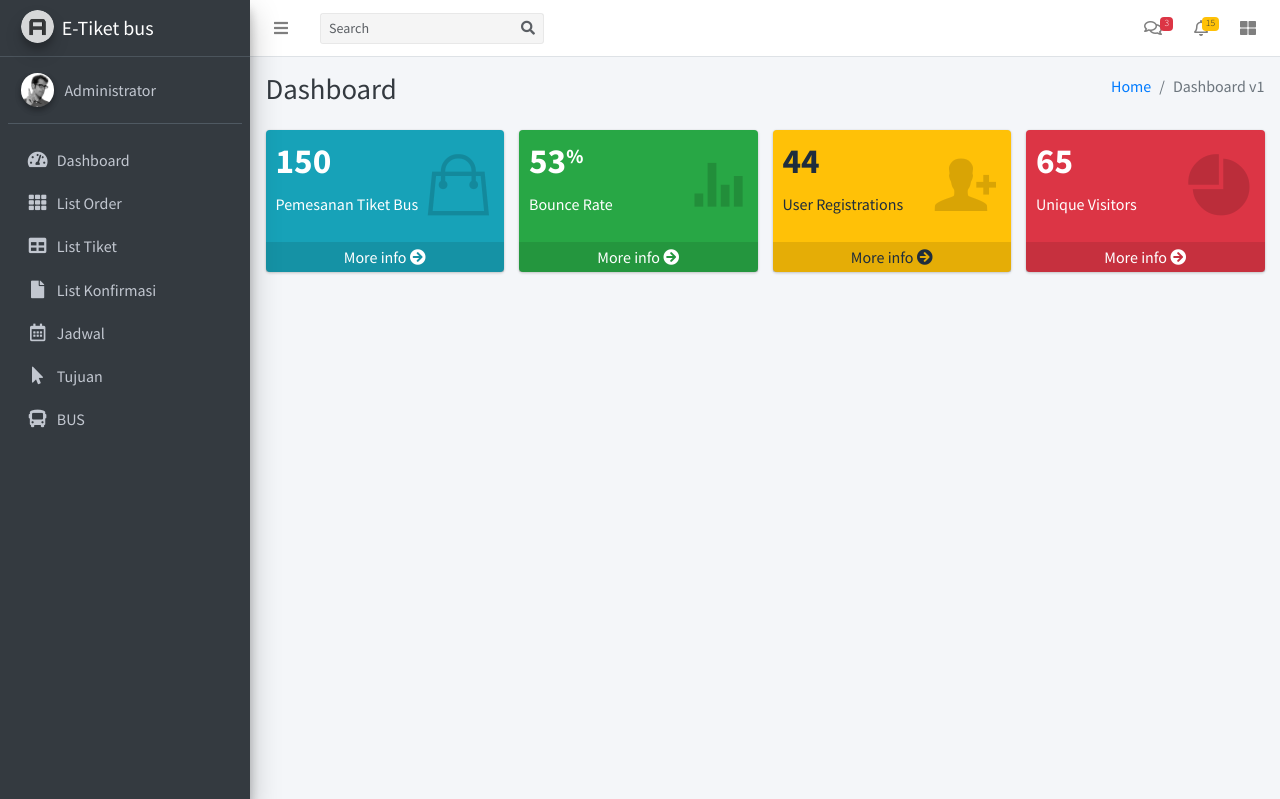
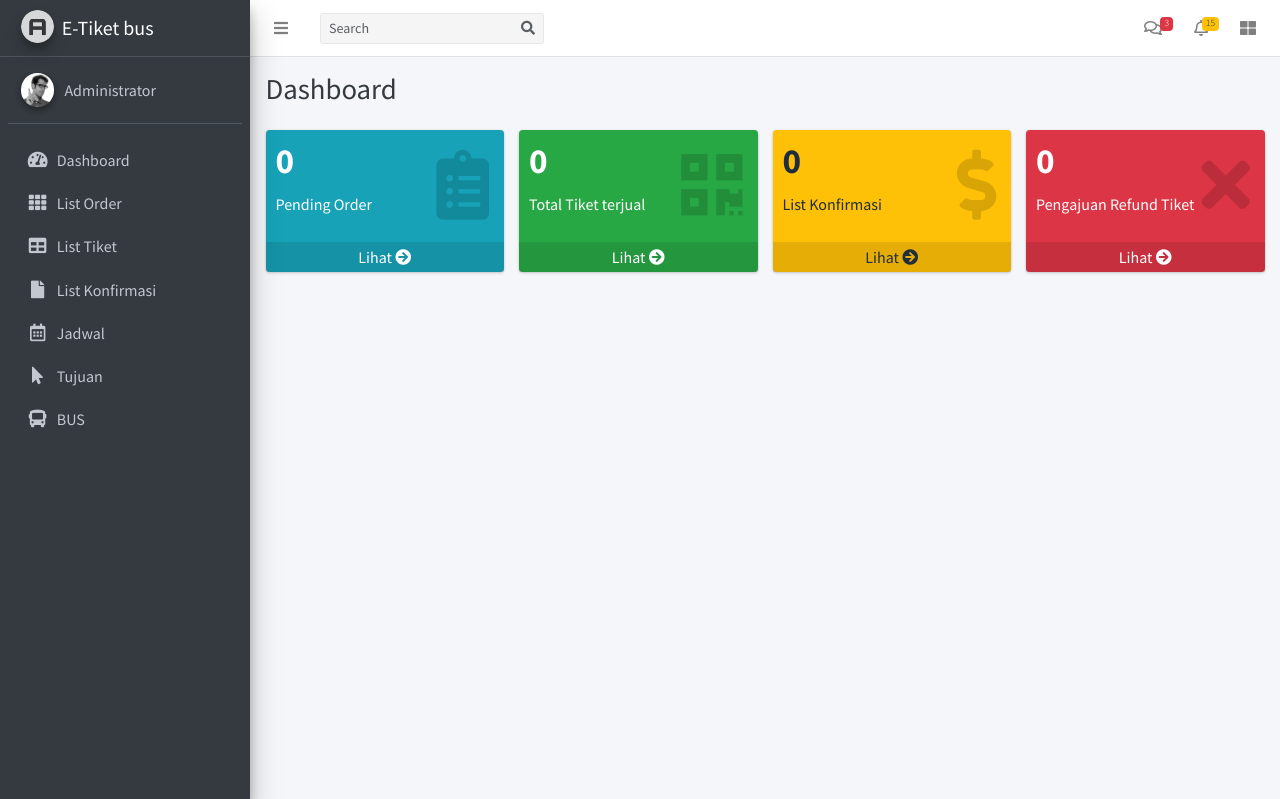
Before and after one commit to edysaputra66/PWFL_UNISNU_DB_e-tiket-bus, a CodeIgniter app: page /e-tiket-bus/ in a window 1280 px wide. Shown: the top 799 px of the page. Run offline with CodeIgniter, Linux system fonts and the light colour scheme; the visitor is signed in with stand-in values (Sample User, id 1); data that the repository does not hold is empty; some libraries are stand-ins or nearby versions.

Commit message:
updatehomeview

```diff
--- a/application/views/home.php
+++ b/application/views/home.php
@@ -5,12 +5,6 @@
             <div class="row mb-2">
                 <div class="col-sm-6">
                     <h1 class="m-0 text-dark">Dashboard</h1>
-                </div><!-- /.col -->
-                <div class="col-sm-6">
-                    <ol class="breadcrumb float-sm-right">
-                        <li class="breadcrumb-item"><a href="#">Home</a></li>
-                        <li class="breadcrumb-item active">Dashboard v1</li>
-                    </ol>
                 </div><!-- /.col -->
             </div><!-- /.row -->
         </div><!-- /.container-fluid -->
@@ -22,14 +16,14 @@
                     <!-- small box -->
                     <div class="small-box bg-info">
                         <div class="inner">
-                            <h3>150</h3>
+                            <h3><?php echo $order[0]['count(kd_order)']; ?></h3>
 
-                            <p>Pemesanan Tiket Bus</p>
+                            <p>Pending Order</p>
                         </div>
                         <div class="icon">
-                            <i class="ion ion-bag"></i>
+                            <i class="fas fa-clipboard-list"></i>
                         </div>
-                        <a href="#" class="small-box-footer">More info <i class="fas fa-arrow-circle-right"></i></a>
+                        <a href="<?= base_url('admin/order'); ?>" class="small-box-footer">Lihat <i class="fas fa-arrow-circle-right"></i></a>
                     </div>
                 </div>
                 <!-- ./col -->
@@ -37,14 +31,14 @@
                     <!-- small box -->
                     <div class="small-box bg-success">
                         <div class="inner">
-                            <h3>53<sup style="font-size: 20px">%</sup></h3>
+                            <h3><?php echo $tiket[0]['count(kd_tiket)']; ?></h3>
 
-                            <p>Bounce Rate</p>
+                            <p>Total Tiket terjual</p>
                         </div>
                         <div class="icon">
-                            <i class="ion ion-stats-bars"></i>
+                            <i class="fas fa-qrcode"></i>
                         </div>
-                        <a href="#" class="small-box-footer">More info <i class="fas fa-arrow-circle-right"></i></a>
+                        <a href="<?= base_url('admin/tiket'); ?>" class="small-box-footer">Lihat <i class="fas fa-arrow-circle-right"></i></a>
                     </div>
                 </div>
                 <!-- ./col -->
@@ -52,14 +46,14 @@
                     <!-- small box -->
                     <div class="small-box bg-warning">
                         <div class="inner">
-                            <h3>44</h3>
+                            <h3><?php echo $konfirmasi[0]['count(kd_konfirmasi)']; ?></h3>
 
-                            <p>User Registrations</p>
+                            <p>List Konfirmasi</p>
                         </div>
                         <div class="icon">
-                            <i class="ion ion-person-add"></i>
+                            <i class="fas fa-dollar-sign"></i>
                         </div>
-                        <a href="#" class="small-box-footer">More info <i class="fas fa-arrow-circle-right"></i></a>
+                        <a href="<?= base_url('admin/konfirmasi'); ?>" class="small-box-footer">Lihat <i class="fas fa-arrow-circle-right"></i></a>
                     </div>
                 </div>
                 <!-- ./col -->
@@ -67,14 +61,14 @@
                     <!-- small box -->
                     <div class="small-box bg-danger">
                         <div class="inner">
-                            <h3>65</h3>
+                            <h3>0</h3>
 
-                            <p>Unique Visitors</p>
+                            <p>Pengajuan Refund Tiket</p>
                         </div>
                         <div class="icon">
-                            <i class="ion ion-pie-graph"></i>
+                            <i class="fas fa-times"></i>
                         </div>
-                        <a href="#" class="small-box-footer">More info <i class="fas fa-arrow-circle-right"></i></a>
+                        <a href="#" class="small-box-footer">Lihat <i class="fas fa-arrow-circle-right"></i></a>
                     </div>
                 </div>
                 <!-- ./col -->
```
